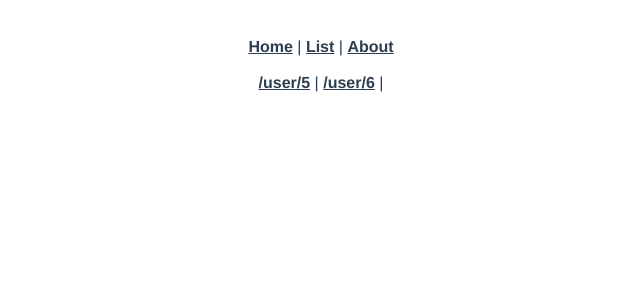
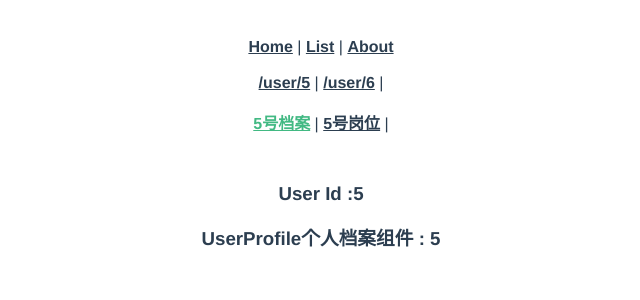
Before and after one commit to ruxue777/vue_cli02, a Vue app: page /user/5/profile in a window 1280 px wide. Shown: the top 300 px of the page, without its empty margins (319-959 px from the left). Built offline with nearby package versions, Linux system fonts and the light colour scheme.

Commit message:
嵌套路由

```diff
--- a/src/App.vue
+++ b/src/App.vue
@@ -10,6 +10,11 @@
       <router-link to="/user/5">/user/5</router-link> |
       <router-link to="/user/6">/user/6</router-link> |
 
+      <br><br>
+
+      <router-link to="/user/5/profile">5号档案</router-link> |
+      <router-link to="/user/5/posts">5号岗位</router-link> |
+
     </div>
     <router-view/>
   </div>
@@ -19,8 +24,8 @@
 export default {
   watch :{
     $route(to,from){
-      console.log(to);
-      console.log(from);
+      // console.log(to);
+      // console.log(from);
     }
   }
 }
--- a/src/router/index.js
+++ b/src/router/index.js
@@ -3,6 +3,10 @@ import VueRouter from 'vue-router'
 import Home from '../views/Home.vue'
 import List from '../views/List.vue'
 import User from '../views/User.vue'
+
+import UserProfile from '../views/user/UserProfile.vue';
+import UserPosts from '../views/user/UserPosts.vue'
+
 
 Vue.use(VueRouter)
 
@@ -19,13 +23,23 @@ const routes = [
   },{
     path: '/user/:id',
     name: 'User',
-    component: User
+    component: User,
+    children: [
+      {
+        path: 'profile',
+        component : UserProfile
+      },
+      {
+        path: 'posts',
+        component : UserPosts
+      }
+    ]
   },
-  {
-    path: '/user-*',
-    name: 'Home',
-    component: Home
-  },
+  // {
+  //   path: '/user-*',
+  //   name: 'Home',
+  //   component: Home
+  // },
   {
     path: '/about',
     name: 'About',
--- a/src/views/User.vue
+++ b/src/views/User.vue
@@ -1,5 +1,8 @@
 <template>
-  <h3>User Id :{{$route.params.id}}</h3>
+  <div>
+    <h3>User Id :{{$route.params.id}}</h3>
+    <router-view/>
+  </div>
 </template>
 
 <script>
--- /dev/null
+++ b/src/views/user/UserPosts.vue
@@ -0,0 +1,15 @@
+<template>
+    <div>
+        <h3>UserPosts个人岗位组件 : {{$route.params.id}}</h3>
+    </div>
+</template>
+
+<script>
+export default {
+    name :'UserPosts'
+}
+</script>
+
+<style>
+
+</style>
--- /dev/null
+++ b/src/views/user/UserProfile.vue
@@ -0,0 +1,15 @@
+<template>
+    <div>
+        <h3>UserProfile个人档案组件 : {{$route.params.id}}</h3>
+    </div>
+</template>
+
+<script>
+export default {
+    name : 'UserProfile'
+}
+</script>
+
+<style>
+
+</style>
```
Also changed, not shown: 1 other file (tests, documents, lock files or other folders).
